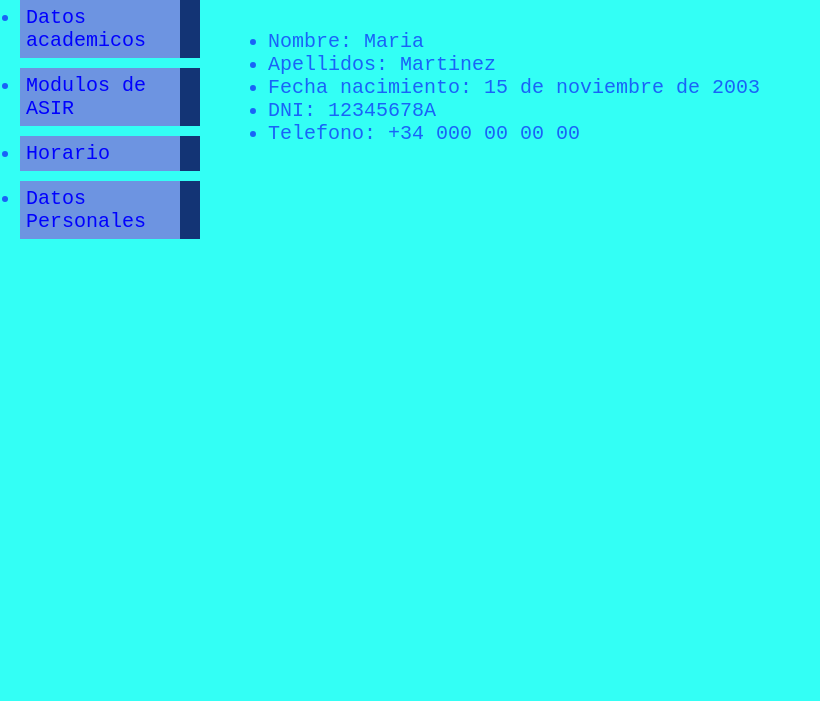
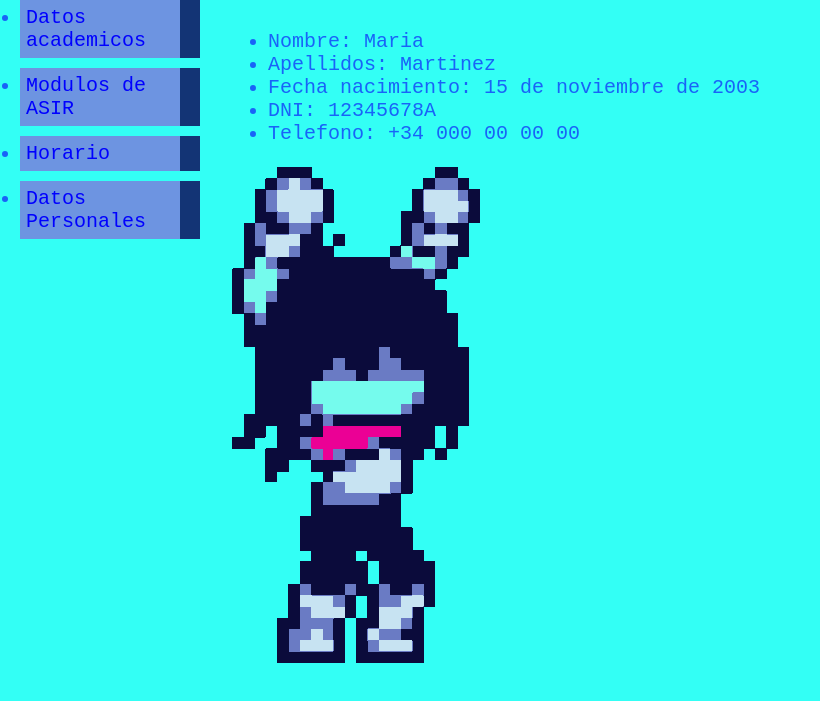
Before and after one commit to Runne03/segundaweb, a plain HTML site: page html/personales.html in a window 1280 px wide. Shown: the part 95-796 px from the top of the page, without its empty margins (0-820 px from the left). Drawn offline with Linux system fonts and the light colour scheme.

Commit message:
Update personales.html

```diff
--- a/html/personales.html
+++ b/html/personales.html
@@ -24,5 +24,7 @@
         <li>DNI: 12345678A</li>
         <li>Telefono: +34 000 00 00 00</li>
     </ul>
+    <!--Imagenes-->
+    <img src="../img/kris-deltarune.gif" alt="Aqui tendria que estar Kris">
 </body>
 </html>
```
